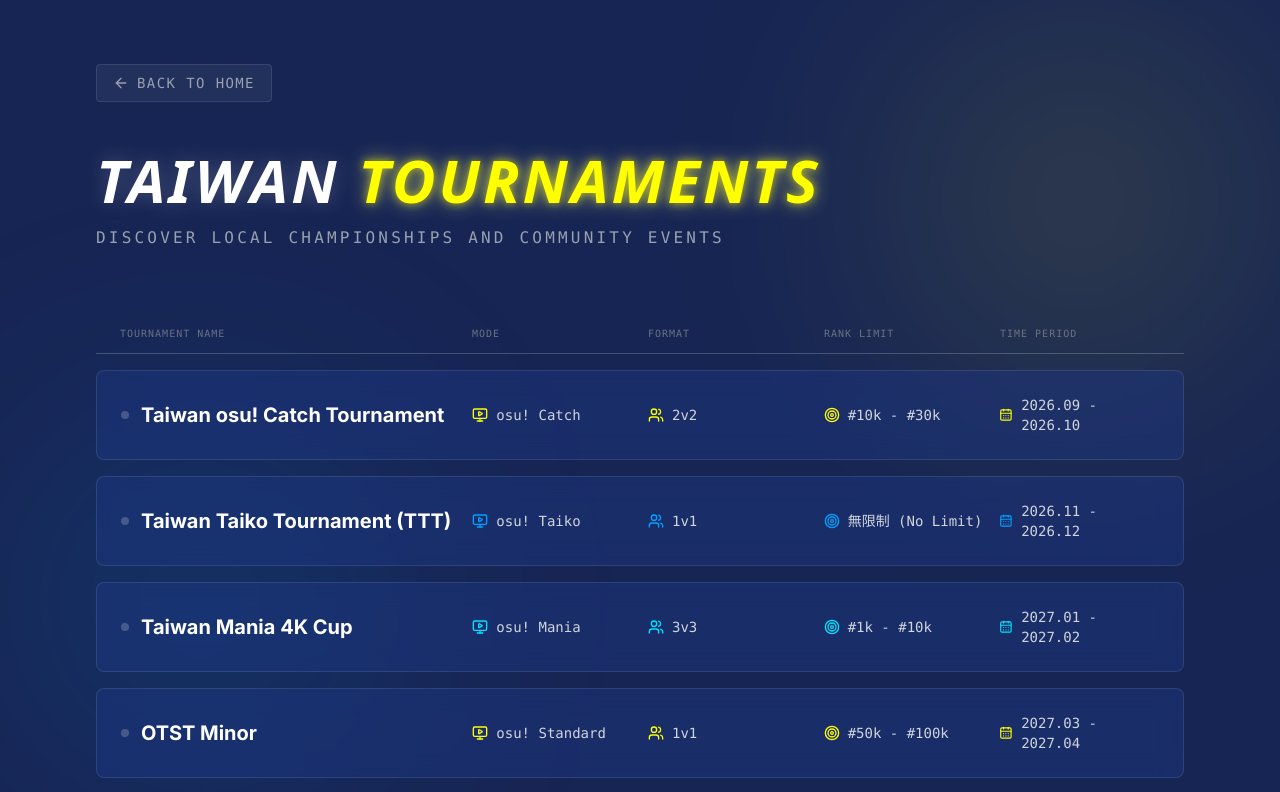
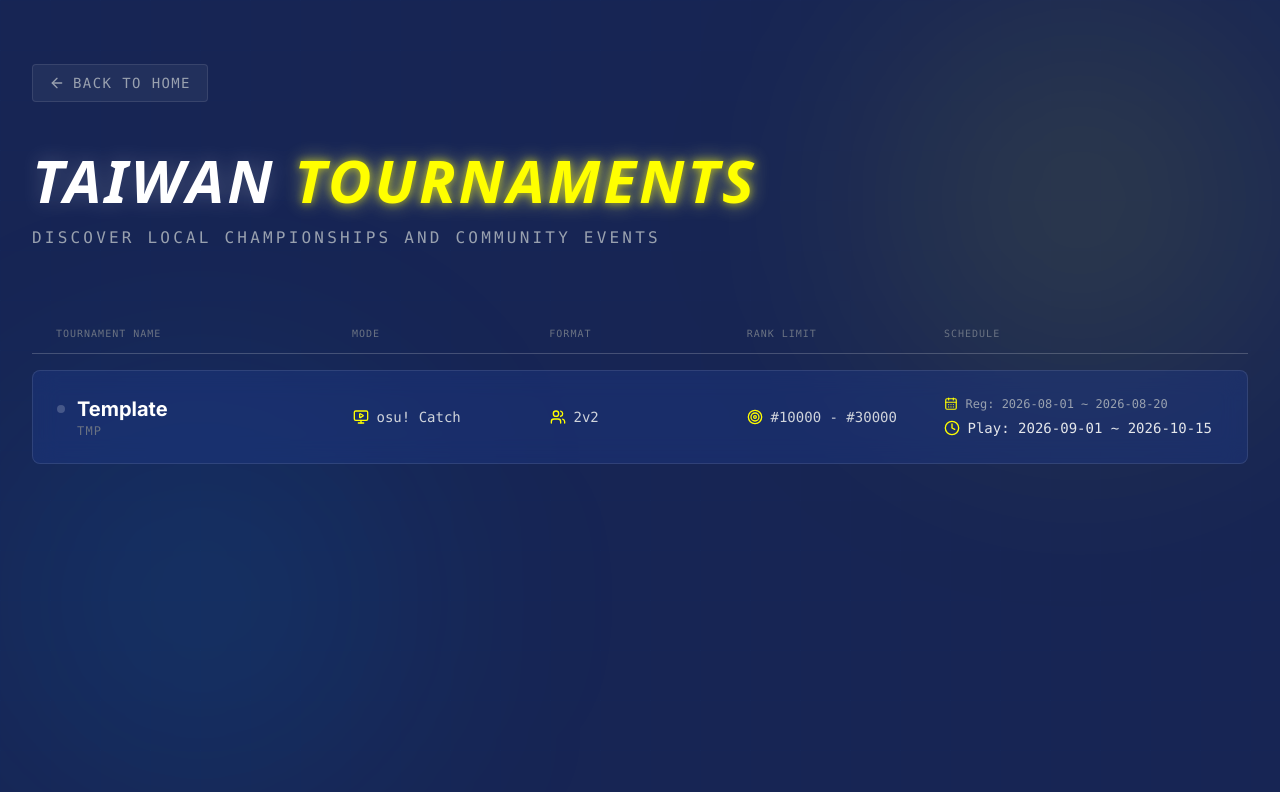
Before and after one commit to ToT-Team/otst-portal, a Next.js app: page /tournaments in a window 1280 px wide. Shown: the top 792 px of the page. Built offline with nearby package versions, Linux system fonts and the light colour scheme.

Commit message:
Added read files

```diff
--- a/src/app/layout.tsx
+++ b/src/app/layout.tsx
@@ -15,8 +15,9 @@
     <html
       lang="en"
       className="h-full antialiased"
+      suppressHydrationWarning
     >
-      <body className="min-h-full flex flex-col">{children}</body>
+      <body className="min-h-full flex flex-col" suppressHydrationWarning>{children}</body>
     </html>
   );
 }
--- a/src/app/tournaments/page.tsx
+++ b/src/app/tournaments/page.tsx
@@ -1,72 +1,83 @@
 import React from "react";
 import Link from "next/link";
-import { ArrowLeft, MonitorPlay, Users, Target, CalendarDays, ExternalLink } from "lucide-react";
+import fs from "fs";
+import path from "path";
+import { ArrowLeft, MonitorPlay, Users, Target, CalendarDays, ExternalLink, Clock } from "lucide-react";
 
-// Mock Data for Tournaments
-const TOURNAMENTS = [
-  {
-    id: 1,
-    name: "Taiwan osu! Catch Tournament",
-    mode: "osu! Catch",
-    format: "2v2",
-    rankLimit: "#10k - #30k",
-    timePeriod: "2026.09 - 2026.10",
-    color: "group-hover:border-neon-blue group-hover:shadow-[0_0_20px_rgba(255,255,0,0.15)]",
-    iconColor: "text-neon-blue"
-  },
-  {
-    id: 2,
-    name: "Taiwan Taiko Tournament (TTT)",
-    mode: "osu! Taiko",
-    format: "1v1",
-    rankLimit: "無限制 (No Limit)",
-    timePeriod: "2026.11 - 2026.12",
-    color: "group-hover:border-neon-mint group-hover:shadow-[0_0_20px_rgba(0,163,255,0.15)]",
-    iconColor: "text-neon-mint"
-  },
-  {
-    id: 3,
-    name: "Taiwan Mania 4K Cup",
-    mode: "osu! Mania",
-    format: "3v3",
-    rankLimit: "#1k - #10k",
-    timePeriod: "2027.01 - 2027.02",
-    color: "group-hover:border-neon-gold group-hover:shadow-[0_0_20px_rgba(0,229,255,0.15)]",
-    iconColor: "text-neon-gold"
-  },
-  {
-    id: 4,
-    name: "OTST Minor",
-    mode: "osu! Standard",
-    format: "1v1",
-    rankLimit: "#50k - #100k",
-    timePeriod: "2027.03 - 2027.04",
-    color: "group-hover:border-neon-blue group-hover:shadow-[0_0_20px_rgba(255,255,0,0.15)]",
-    iconColor: "text-neon-blue"
-  },
-  {
-    id: 5,
-    name: "Formosa OWC Qualifiers",
-    mode: "osu! Standard",
-    format: "4v4",
-    rankLimit: "無限制 (No Limit)",
-    timePeriod: "2027.06 - 2027.07",
-    color: "group-hover:border-neon-mint group-hover:shadow-[0_0_20px_rgba(0,163,255,0.15)]",
-    iconColor: "text-neon-mint"
-  },
-  {
-    id: 6,
-    name: "Taichung osu! LAN Party",
-    mode: "osu! Standard",
-    format: "2v2",
-    rankLimit: "#5k - #20k",
-    timePeriod: "2027.08 (Offline)",
-    color: "group-hover:border-neon-gold group-hover:shadow-[0_0_20px_rgba(0,229,255,0.15)]",
-    iconColor: "text-neon-gold"
+// Define the shape of our parsed tournament data
+interface Tournament {
+  id: number;
+  name: string;
+  shortName: string;
+  mode: string;
+  format: string;
+  rankLimitMin: string;
+  rankLimitMax: string;
+  regStart: string;
+  regEnd: string;
+  tourneyStart: string;
+  tourneyEnd: string;
 }
-];
+
+// Function to parse the markdown file
+function getTournaments(): Tournament[] {
+  const filePath = path.join(process.cwd(), "src/data/tournaments.md");
+  let fileContent = "";
+
+  try {
+    fileContent = fs.readFileSync(filePath, "utf8");
+  } catch (err) {
+    console.error("Failed to read tournaments.md:", err);
+    return [];
+  }
+
+  const tournaments: Tournament[] = [];
+  const blocks = fileContent.split("## ").slice(1);
+
+  blocks.forEach((block, index) => {
+    const lines = block.split("\n").map(l => l.trim()).filter(l => l.length > 0);
+    const name = lines[0];
+
+    // Initialize with empty defaults
+    const obj: any = { id: index + 1, name };
+
+    lines.slice(1).forEach(line => {
+      const match = line.match(/-\s+\*\*(.+?)\*\*:\s+(.+)/);
+      if (match) {
+        obj[match[1]] = match[2].trim();
+      }
+    });
+    tournaments.push(obj as Tournament);
+  });
+
+  return tournaments;
+}
 
 export default function TournamentsPage() {
+  const tournaments = getTournaments();
+
+  // Mode Map function
+  const getModeInfo = (modeStr: string) => {
+    const mode = parseInt(modeStr, 10);
+    switch (mode) {
+      case 0: return { name: "osu! Standard", color: "text-neon-mint", bg: "bg-neon-mint", shadow: "group-hover:shadow-[0_0_20px_rgba(0,163,255,0.15)]", border: "group-hover:border-neon-mint" };
+      case 1: return { name: "osu! Catch", color: "text-neon-blue", bg: "bg-neon-blue", shadow: "group-hover:shadow-[0_0_20px_rgba(255,255,0,0.15)]", border: "group-hover:border-neon-blue" };
+      case 2: return { name: "osu! Taiko", color: "text-neon-gold", bg: "bg-neon-gold", shadow: "group-hover:shadow-[0_0_20px_rgba(0,229,255,0.15)]", border: "group-hover:border-neon-gold" };
+      case 3: return { name: "osu! mania 4K", color: "text-pink-400", bg: "bg-pink-400", shadow: "group-hover:shadow-[0_0_20px_rgba(244,114,182,0.15)]", border: "group-hover:border-pink-400" };
+      case 4: return { name: "osu! mania 7K", color: "text-purple-400", bg: "bg-purple-400", shadow: "group-hover:shadow-[0_0_20px_rgba(192,132,252,0.15)]", border: "group-hover:border-purple-400" };
+      case 5: return { name: "osu! mapping", color: "text-green-400", bg: "bg-green-400", shadow: "group-hover:shadow-[0_0_20px_rgba(74,222,128,0.15)]", border: "group-hover:border-green-400" };
+      default: return { name: "Unknown Mode", color: "text-gray-400", bg: "bg-gray-400", shadow: "group-hover:shadow-[0_0_20px_rgba(156,163,175,0.15)]", border: "group-hover:border-gray-400" };
+    }
+  };
+
+  // Rank Map function
+  const formatRank = (min: string, max: string) => {
+    if (min === "-" && max === "-") return "無限制 (No Limit)";
+    if (min === "-") return `Max #${max}`;
+    if (max === "-") return `Min #${min}`;
+    return `#${min} - #${max}`;
+  };
+
   return (
     <div className="relative min-h-screen bg-cyber-bg-darker text-white overflow-x-hidden selection:bg-neon-blue selection:text-black">
       {/* Background Cyber Grid */}
@@ -77,7 +88,7 @@
       <div className="fixed bottom-0 left-0 w-[400px] h-[400px] bg-neon-mint/10 rounded-full blur-[120px] pointer-events-none z-0" />
 
       {/* Content Container */}
-      <main className="relative z-10 w-full max-w-6xl mx-auto px-4 sm:px-8 pt-16 pb-32">
+      <main className="relative z-10 w-full max-w-7xl mx-auto px-4 sm:px-8 pt-16 pb-32">
 
         {/* Navigation */}
         <Link
@@ -103,60 +114,74 @@
 
           {/* Table Header (Hidden on small screens) */}
           <div className="hidden lg:grid grid-cols-12 gap-4 px-6 py-3 border-b border-white/20 font-mono text-[10px] text-gray-500 uppercase tracking-widest">
-            <div className="col-span-4">Tournament Name</div>
+            <div className="col-span-3">Tournament Name</div>
             <div className="col-span-2">Mode</div>
             <div className="col-span-2">Format</div>
             <div className="col-span-2">Rank Limit</div>
-            <div className="col-span-2">Time Period</div>
+            <div className="col-span-3">Schedule</div>
           </div>
 
           {/* Rows */}
-          {TOURNAMENTS.map((tournament) => (
+          {tournaments.map((tournament) => {
+            const modeInfo = getModeInfo(tournament.mode);
+            const rankText = formatRank(tournament.rankLimitMin, tournament.rankLimitMax);
+
+            return (
               <div
                 key={tournament.id}
-              className={`group flex flex-col lg:grid lg:grid-cols-12 gap-4 lg:gap-4 items-start lg:items-center p-5 md:p-6 bg-cyber-bg-dark/40 backdrop-blur-md border border-white/10 rounded-lg transition-all duration-300 cursor-pointer hover:bg-cyber-bg-dark/60 ${tournament.color}`}
+                className={`group flex flex-col lg:grid lg:grid-cols-12 gap-4 lg:gap-4 items-start lg:items-center p-5 md:p-6 bg-cyber-bg-dark/40 backdrop-blur-md border border-white/10 rounded-lg transition-all duration-300 cursor-pointer hover:bg-cyber-bg-dark/60 ${modeInfo.border} ${modeInfo.shadow}`}
               >
 
                 {/* Name */}
-              <div className="col-span-4 w-full flex items-center justify-between lg:justify-start gap-4">
+                <div className="col-span-3 w-full flex items-center justify-between lg:justify-start gap-4">
+                  <div className="flex flex-col">
                     <h2 className="font-bold text-lg md:text-xl text-white group-hover:text-white transition-colors flex items-center gap-3">
-                  <span className={`w-2 h-2 rounded-full bg-white/20 group-hover:bg-current ${tournament.iconColor} transition-colors`} />
+                      <span className={`w-2 h-2 rounded-full bg-white/20 group-hover:${modeInfo.bg} transition-colors`} />
                       {tournament.name}
                     </h2>
+                    <span className="text-gray-500 font-mono text-[10px] md:text-xs ml-5 tracking-widest uppercase">{tournament.shortName}</span>
+                  </div>
                   {/* External Link Icon for Mobile */}
-                <ExternalLink className="w-4 h-4 text-gray-500 lg:hidden group-hover:text-white transition-colors" />
+                  <ExternalLink className="w-4 h-4 text-gray-500 lg:hidden group-hover:text-white transition-colors flex-shrink-0" />
                 </div>
 
                 {/* Mode */}
                 <div className="col-span-2 flex items-center gap-2 text-gray-300 font-mono text-sm">
-                <MonitorPlay className={`w-4 h-4 ${tournament.iconColor}`} />
-                {tournament.mode}
+                  <MonitorPlay className={`w-4 h-4 ${modeInfo.color}`} />
+                  <span className="whitespace-nowrap">{modeInfo.name}</span>
                 </div>
 
                 {/* Format (Solo/Team) */}
                 <div className="col-span-2 flex items-center gap-2 text-gray-300 font-mono text-sm">
-                <Users className={`w-4 h-4 ${tournament.iconColor}`} />
+                  <Users className={`w-4 h-4 ${modeInfo.color}`} />
                   {tournament.format}
                 </div>
 
                 {/* Rank Limit */}
                 <div className="col-span-2 flex items-center gap-2 text-gray-300 font-mono text-sm">
-                <Target className={`w-4 h-4 ${tournament.iconColor}`} />
-                {tournament.rankLimit}
+                  <Target className={`w-4 h-4 ${modeInfo.color}`} />
+                  <span className="whitespace-nowrap">{rankText}</span>
                 </div>
 
-              {/* Time Period */}
-              <div className="col-span-2 flex items-center justify-between w-full">
-                <div className="flex items-center gap-2 text-gray-300 font-mono text-sm">
-                  <CalendarDays className={`w-4 h-4 ${tournament.iconColor}`} />
-                  {tournament.timePeriod}
+                {/* Schedule (Registration & Tourney Time) */}
+                <div className="col-span-3 flex items-center justify-between w-full">
+                  <div className="flex flex-col gap-1.5 w-full justify-center">
+                    <div className="flex items-center gap-2 text-gray-400 font-mono text-[10px] md:text-xs">
+                      <CalendarDays className={`w-3.5 h-3.5 ${modeInfo.color}`} />
+                      <span className="whitespace-nowrap">Reg: {tournament.regStart} ~ {tournament.regEnd}</span>
+                    </div>
+                    <div className="flex items-center gap-2 text-gray-200 font-mono text-xs md:text-sm">
+                      <Clock className={`w-4 h-4 ${modeInfo.color}`} />
+                      <span className="whitespace-nowrap">Play: {tournament.tourneyStart} ~ {tournament.tourneyEnd}</span>
+                    </div>
                   </div>
                   {/* External Link Icon for Desktop */}
-                <ExternalLink className="w-4 h-4 text-gray-600 hidden lg:block group-hover:text-white transition-colors opacity-0 group-hover:opacity-100" />
+                  <ExternalLink className="w-4 h-4 text-gray-600 hidden lg:block group-hover:text-white transition-colors opacity-0 group-hover:opacity-100 flex-shrink-0" />
                 </div>
 
               </div>
-          ))}
+            );
+          })}
 
         </div>
       </main>
--- a/src/components/Footer.tsx
+++ b/src/components/Footer.tsx
@@ -1,6 +1,5 @@
 "use client";
 
-import React from "react";
 import { Cpu } from "lucide-react";
 
 export default function Footer() {
@@ -26,7 +25,6 @@
           </p>
         </div>
 
-        {/* Center: Social Links */}
         {/* Center: Social Links */}
         <div className="flex items-center gap-4">
           {/* Github */}
--- /dev/null
+++ b/src/data/tournaments.md
@@ -0,0 +1,12 @@
+# 台灣賽事列表 (Taiwan Tournaments)
+
+## Template
+- **shortName**: TMP
+- **mode**: 1
+- **format**: 2v2
+- **rankLimitMin**: 10000
+- **rankLimitMax**: 30000
+- **regStart**: 2026-08-01
+- **regEnd**: 2026-08-20
+- **tourneyStart**: 2026-09-01
+- **tourneyEnd**: 2026-10-15
```
Lines whose indentation alone changed are shown as unchanged.
